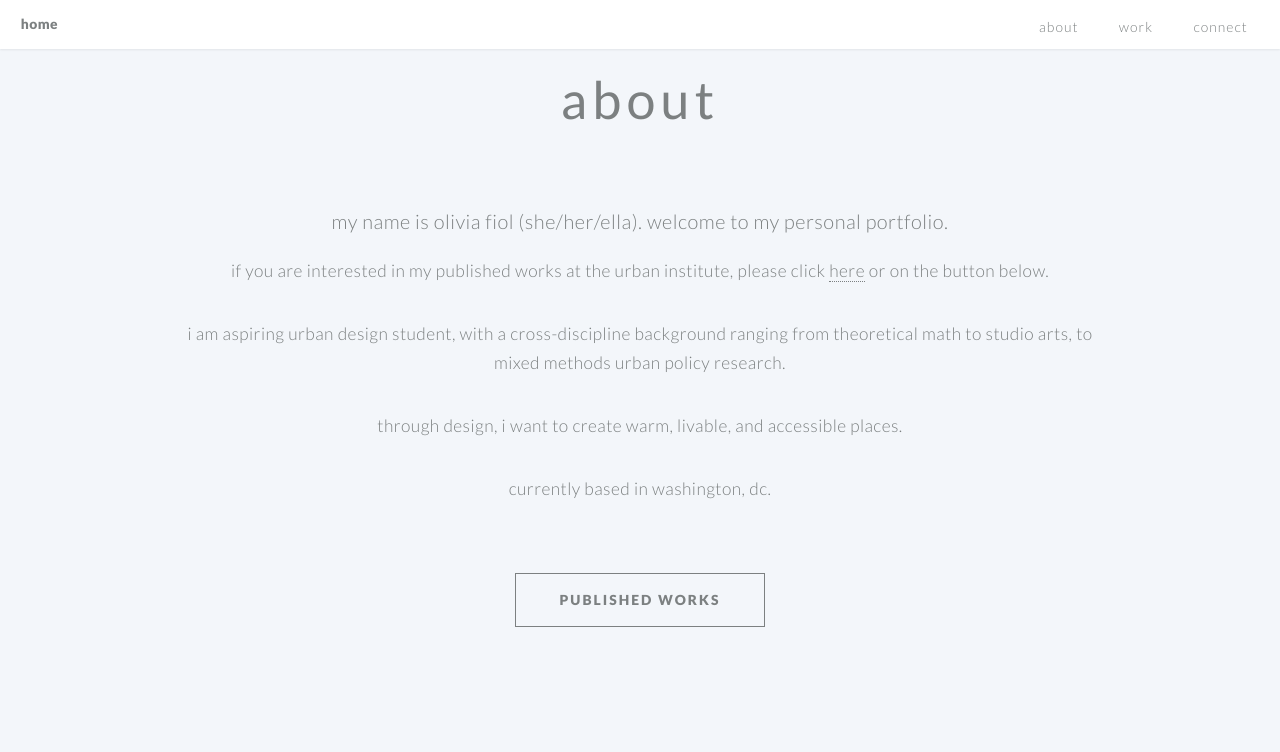
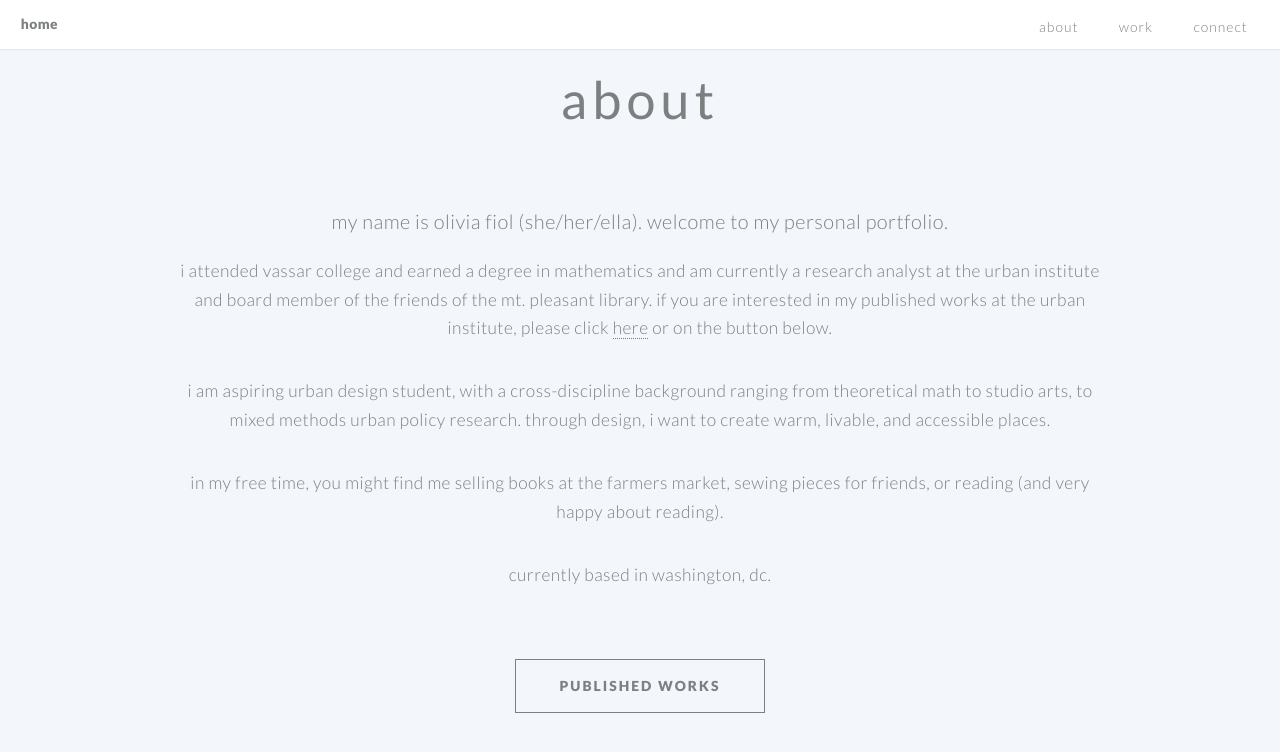
Before and after one commit to olivefoil/olivefoil.github.io, a Jekyll site: the page built from index.md, in a window 1280 px wide and 900 px high, scrolled down 662 px. Shown: the top 752 px of the window. Built offline with Jekyll 4.4.1, drawn with Linux system fonts in a browser that asks for light colours.

Commit message:
more bio updates

```diff
--- a/index.md
+++ b/index.md
@@ -45,10 +45,10 @@ cta_button_label: contact # the label on the button
 [//]: # (write a bit about yourself here)
 ### my name is olivia fiol (she/her/ella). welcome to my personal portfolio.
 
-if you are interested in my published works at the urban institute, please click [here](https://www.urban.org/author/olivia-fiol) or on the button below.
+i attended vassar college and earned a degree in mathematics and am currently a research analyst at the urban institute and board member of the friends of the mt. pleasant library. if you are interested in my published works at the urban institute, please click [here](https://www.urban.org/author/olivia-fiol) or on the button below.
 
-i am aspiring urban design student, with a cross-discipline background ranging from theoretical math to studio arts, to mixed methods urban policy research.
+i am aspiring urban design student, with a cross-discipline background ranging from theoretical math to studio arts, to mixed methods urban policy research. through design, i want to create warm, livable, and accessible places.
 
-through design, i want to create warm, livable, and accessible places.
+in my free time, you might find me selling books at the farmers market, sewing pieces for friends, or reading (and very happy about reading).
 
 currently based in washington, dc.
```
